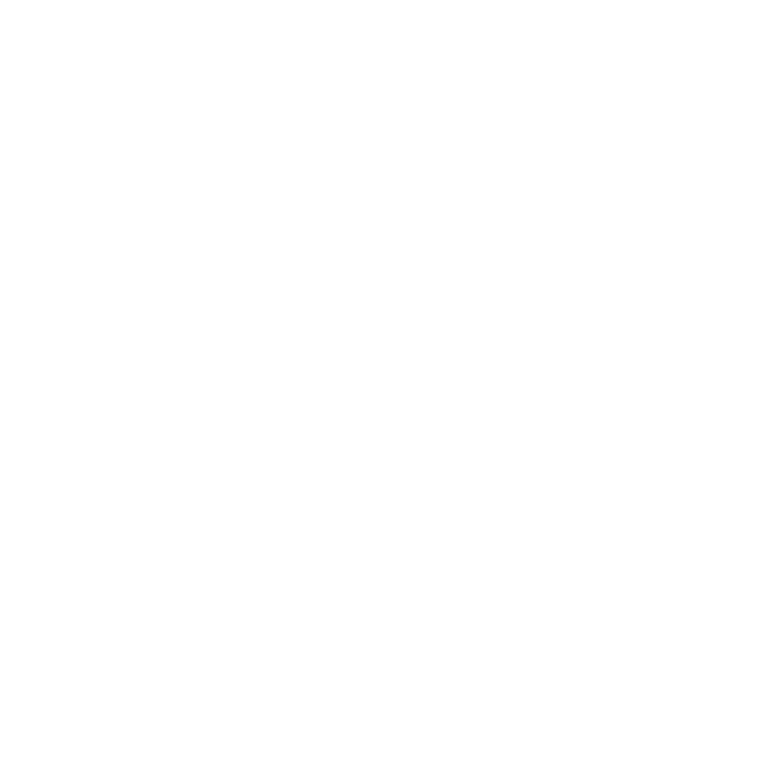
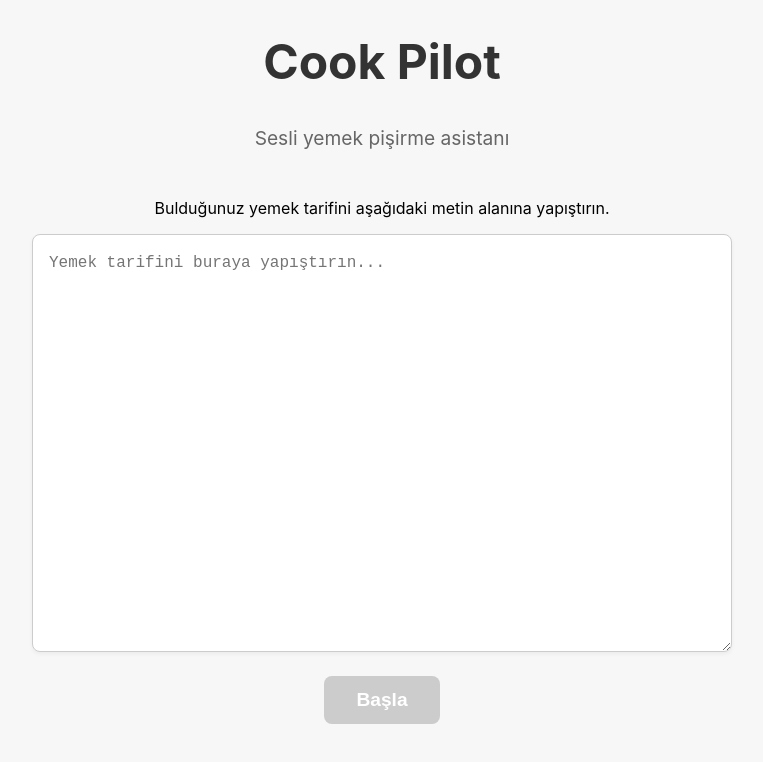
Before and after one commit to gayret/cook-pilot, a Next.js app: page / in a window 1280 px wide. Shown: the top 762 px of the page, without its empty margins (258-1021 px from the left). Built offline with nearby package versions, Linux system fonts and the light colour scheme.

Commit message:
Refactor styles and implement voice command functionality for recipe steps

```diff
--- a/app/globals.css
+++ b/app/globals.css
@@ -1,42 +1,11 @@
-:root {
-  --background: #ffffff;
-  --foreground: #171717;
-}
-
-@media (prefers-color-scheme: dark) {
-  :root {
-    --background: #0a0a0a;
-    --foreground: #ededed;
-  }
-}
-
-html,
 body {
-  max-width: 100vw;
-  overflow-x: hidden;
-}
-
-body {
-  color: var(--foreground);
-  background: var(--background);
-  font-family: Arial, Helvetica, sans-serif;
+  margin: 0;
+  font-family: -apple-system, BlinkMacSystemFont, "Segoe UI", Roboto, "Helvetica Neue", Arial, sans-serif;
   -webkit-font-smoothing: antialiased;
   -moz-osx-font-smoothing: grayscale;
+  background-color: #f7f7f7;
 }
 
 * {
   box-sizing: border-box;
-  padding: 0;
-  margin: 0;
 }
-
-a {
-  color: inherit;
-  text-decoration: none;
-}
-
-@media (prefers-color-scheme: dark) {
-  html {
-    color-scheme: dark;
-  }
-}
--- a/app/page.js
+++ b/app/page.js
@@ -1,13 +1,240 @@
+'use client'
+
+import { useState, useEffect, useRef, useCallback } from 'react'
+import styles from './page.module.css'
+
+const commands = {
+  next: 'sonraki adım',
+  previous: 'önceki adım',
+  repeat: 'tekrar et',
+  readAll: 'tarifi baştan oku',
+}
+
 export default function Home() {
+  const [recipe, setRecipe] = useState('')
+  const [steps, setSteps] = useState([])
+  const [currentStep, setCurrentStep] = useState(0)
+  const [isListening, setIsListening] = useState(false)
+  const [isRecipeActive, setIsRecipeActive] = useState(false)
+  const [selectedLang, setSelectedLang] = useState('tr-TR')
 
+  const recognitionRef = useRef(null)
+  const stateRef = useRef()
+  stateRef.current = { steps, currentStep, selectedLang, isListening, isRecipeActive }
+
+  const startListening = useCallback(() => {
+    const { isListening, selectedLang, isRecipeActive } = stateRef.current
+    if (
+      !isRecipeActive ||
+      isListening ||
+      typeof window === 'undefined' ||
+      !('webkitSpeechRecognition' in window) ||
+      window.speechSynthesis.speaking
+    ) {
+      return
+    }
+    if (recognitionRef.current) {
+      recognitionRef.current.lang = selectedLang
+      try {
+        recognitionRef.current.start()
+      } catch (error) {
+        console.error('Recognition start error:', error)
+      }
+    }
+  }, [])
+
+  const speakText = useCallback(
+    (text) => {
+      if (typeof window === 'undefined' || !window.speechSynthesis) return
+
+      if (recognitionRef.current) {
+        recognitionRef.current.stop()
+      }
+      window.speechSynthesis.cancel()
+
+      const utterance = new SpeechSynthesisUtterance(text)
+      utterance.lang = stateRef.current.selectedLang
+      utterance.onend = () => {
+        if (stateRef.current.isRecipeActive) {
+          startListening()
+        }
+      }
+      window.speechSynthesis.speak(utterance)
+    },
+    [startListening]
+  )
+
+  const handleVoiceCommand = useCallback(
+    (command) => {
+      const { steps, currentStep } = stateRef.current
+
+      if (!commands) return
+
+      const processedCommand = command.toLowerCase().trim()
+      let commandFound = false
+
+      if (processedCommand === commands.next) {
+        const nextStep = currentStep + 1
+        if (nextStep < steps.length) {
+          setCurrentStep(nextStep)
+          speakText(steps[nextStep])
+        } else {
+          speakText('Tarifin sonuna geldiniz.')
+        }
+        commandFound = true
+      } else if (processedCommand === commands.previous) {
+        const prevStep = currentStep - 1
+        if (prevStep >= 0) {
+          setCurrentStep(prevStep)
+          speakText(steps[prevStep])
+        } else {
+          speakText('Şu an ilk adımdasınız.')
+        }
+        commandFound = true
+      } else if (processedCommand === commands.repeat) {
+        if (steps.length > 0) {
+          speakText(steps[currentStep])
+        }
+        commandFound = true
+      } else if (processedCommand === commands.readAll) {
+        if (steps.length > 0) {
+          const fullRecipe = steps.join(' ')
+          speakText(fullRecipe)
+        }
+        commandFound = true
+      }
+
+      // If a valid command was spoken, the listener will be restarted by speakText's onend.
+      // If not, the main onend handler will restart it.
+    },
+    [speakText]
+  )
+
+  useEffect(() => {
+    if (typeof window === 'undefined' || !('webkitSpeechRecognition' in window)) {
+      console.log('Speech recognition not supported.')
+      return
+    }
+
+    if (!recognitionRef.current) {
+      recognitionRef.current = new window.webkitSpeechRecognition()
+      recognitionRef.current.continuous = false
+      recognitionRef.current.interimResults = false
+    }
+    const recognition = recognitionRef.current
+
+    const onResult = (event) => handleVoiceCommand(event.results[0][0].transcript)
+    const onEnd = () => {
+      setIsListening(false)
+      if (stateRef.current.isRecipeActive && !window.speechSynthesis.speaking) {
+        setTimeout(() => startListening(), 50) // Use a small delay to prevent rapid-fire restarts
+      }
+    }
+    const onError = (event) => {
+      console.error('Speech recognition error:', event.error)
+      setIsListening(false)
+    }
+
+    recognition.onstart = () => setIsListening(true)
+    recognition.addEventListener('result', onResult)
+    recognition.addEventListener('end', onEnd)
+    recognition.addEventListener('error', onError)
+
+    return () => {
+      recognition.removeEventListener('result', onResult)
+      recognition.removeEventListener('end', onEnd)
+      recognition.removeEventListener('error', onError)
+      if (recognitionRef.current) {
+        recognitionRef.current.stop()
+      }
+      window.speechSynthesis.cancel()
+    }
+  }, [handleVoiceCommand, startListening])
+
+  const processRecipe = () => {
+    if (recipe.trim() === '') return
+    const recipeSteps = recipe.split('\n').filter((line) => line.trim() !== '')
+    setSteps(recipeSteps)
+    setCurrentStep(0)
+    setIsRecipeActive(true)
+    if (recipeSteps.length > 0) {
+      speakText(recipeSteps[0])
+    }
+  }
+
+  const stopRecipe = () => {
+    setIsRecipeActive(false)
+    setSteps([])
+    setCurrentStep(0)
+    window.speechSynthesis.cancel()
+    if (recognitionRef.current) {
+      recognitionRef.current.stop()
+    }
+  }
 
   return (
-   <div id="app-wrapper">
-      <section id="foods">
-        <ul>
-          <li></li>
-        </ul>
-      </section>
-   </div>
-  );
+    <main className={styles.main}>
+      <h1 className={styles.title}>Cook Pilot</h1>
+      <p className={styles.description}>Sesli yemek pişirme asistanı</p>
+
+      {steps.length === 0 && (
+        <>
+          <p>Bulduğunuz yemek tarifini aşağıdaki metin alanına yapıştırın.</p>
+
+          <textarea
+            className={styles.textarea}
+            value={recipe}
+            onChange={(e) => setRecipe(e.target.value)}
+            placeholder='Yemek tarifini buraya yapıştırın...'
+            rows='15'
+            disabled={isRecipeActive}
+          />
+        </>
+      )}
+
+      <div className={styles.buttonContainer}>
+        {!isRecipeActive ? (
+          <button onClick={processRecipe} className={styles.button} disabled={!recipe.trim()}>
+            Başla
+          </button>
+        ) : (
+          <button onClick={stopRecipe} className={`${styles.button} ${styles.stopButton}`}>
+            Durdur
+          </button>
+        )}
+      </div>
+
+      {isListening && (
+        <div className={styles.commandsContainer}>
+          <p className={styles.commandsTitle}>Kullanılabilir sesli komutlar</p>
+          <ul className={styles.commandsList}>
+            {Object.values(commands).map((command, index) => (
+              <li key={index} className={styles.commandItem}>
+                {command}
+              </li>
+            ))}
+          </ul>
+        </div>
+      )}
+
+      {isRecipeActive && steps.length > 0 && (
+        <>
+          <div className={styles.stepsContainer}>
+            <h2>Tarif Adımları</h2>
+            <ul className={styles.stepsList}>
+              {steps.map((step, index) => (
+                <li
+                  key={index}
+                  className={index === currentStep ? styles.activeStep : ''}
+                  onClick={() => setCurrentStep(index)}
+                >
+                  {step}
+                </li>
+              ))}
+            </ul>
+          </div>
+        </>
+      )}
+    </main>
+  )
 }
--- a/app/page.module.css
+++ b/app/page.module.css
@@ -1,165 +1,173 @@
-.page {
-  --gray-rgb: 0, 0, 0;
-  --gray-alpha-200: rgba(var(--gray-rgb), 0.08);
-  --gray-alpha-100: rgba(var(--gray-rgb), 0.05);
-
-  --button-primary-hover: #383838;
-  --button-secondary-hover: #f2f2f2;
-
-  display: grid;
-  grid-template-rows: 20px 1fr 20px;
-  align-items: center;
-  justify-items: center;
-  min-height: 100svh;
-  padding: 80px;
-  gap: 64px;
-  font-family: var(--font-geist-sans);
-}
-
-@media (prefers-color-scheme: dark) {
-  .page {
-    --gray-rgb: 255, 255, 255;
-    --gray-alpha-200: rgba(var(--gray-rgb), 0.145);
-    --gray-alpha-100: rgba(var(--gray-rgb), 0.06);
-
-    --button-primary-hover: #ccc;
-    --button-secondary-hover: #1a1a1a;
-  }
-}
-
 .main {
   display: flex;
   flex-direction: column;
-  gap: 32px;
-  grid-row-start: 2;
+  align-items: center;
+  min-height: 100vh;
+  background-color: #f7f7f7;
 }
 
-.main ol {
-  font-family: var(--font-geist-mono);
-  padding-left: 0;
-  margin: 0;
-  font-size: 14px;
-  line-height: 24px;
-  letter-spacing: -0.01em;
-  list-style-position: inside;
+.title {
+  font-size: 3rem;
+  font-weight: 700;
+  color: #333;
+  margin-bottom: 1rem;
+  text-align: center;
 }
 
-.main li:not(:last-of-type) {
-  margin-bottom: 8px;
+.description {
+  font-size: 1.2rem;
+  color: #666;
+  margin-bottom: 2rem;
+  text-align: center;
+  max-width: 600px;
 }
 
-.main code {
-  font-family: inherit;
-  background: var(--gray-alpha-100);
-  padding: 2px 4px;
-  border-radius: 4px;
-  font-weight: 600;
+.controls {
+  display: flex;
+  align-items: center;
+  gap: 1rem;
+  margin-bottom: 1.5rem;
 }
 
-.ctas {
-  display: flex;
-  gap: 16px;
+.select {
+  padding: 0.5rem 1rem;
+  font-size: 1rem;
+  border-radius: 8px;
+  border: 1px solid #ccc;
+  background-color: #fff;
+  cursor: pointer;
 }
 
-.ctas a {
-  appearance: none;
-  border-radius: 128px;
-  height: 48px;
-  padding: 0 20px;
-  border: none;
-  border: 1px solid transparent;
-  transition: background 0.2s, color 0.2s, border-color 0.2s;
-  cursor: pointer;
-  display: flex;
-  align-items: center;
-  justify-content: center;
-  font-size: 16px;
-  line-height: 20px;
-  font-weight: 500;
+.textarea {
+  width: 100%;
+  max-width: 700px;
+  padding: 1rem;
+  font-size: 1rem;
+  line-height: 1.6;
+  border-radius: 8px;
+  border: 1px solid #ccc;
+  box-shadow: 0 2px 4px rgba(0, 0, 0, 0.05);
+  margin-bottom: 1.5rem;
 }
 
-a.primary {
-  background: var(--foreground);
-  color: var(--background);
-  gap: 8px;
+.button {
+  padding: 0.8rem 2rem;
+  font-size: 1.2rem;
+  font-weight: 600;
+  color: #fff;
+  background-color: #0070f3;
+  border: none;
+  border-radius: 8px;
+  cursor: pointer;
+  transition: background-color 0.2s ease;
 }
 
-a.secondary {
-  border-color: var(--gray-alpha-200);
-  min-width: 180px;
+.button:hover {
+  background-color: #005bb5;
 }
 
-.footer {
-  grid-row-start: 3;
-  display: flex;
-  gap: 24px;
+.button:disabled {
+  background-color: #ccc;
+  cursor: not-allowed;
 }
 
-.footer a {
-  display: flex;
-  align-items: center;
-  gap: 8px;
+.buttonContainer {
+  margin-bottom: 1rem;
 }
 
-.footer img {
-  flex-shrink: 0;
+.stopButton {
+  background-color: #e53e3e; /* Red color for stop */
 }
 
-/* Enable hover only on non-touch devices */
-@media (hover: hover) and (pointer: fine) {
-  a.primary:hover {
-    background: var(--button-primary-hover);
-    border-color: transparent;
+.stopButton:hover {
+  background-color: #c53030;
+}
+
+.listeningIndicator {
+  margin-top: 1rem;
+  font-size: 1rem;
+  color: #333;
+  font-style: italic;
+}
+
+.stepsContainer {
+  width: 100%;
+  max-width: 700px;
+  background-color: #fff;
+  border-radius: 8px;
+  padding: 1.5rem;
+  box-shadow: 0 2px 4px rgba(0, 0, 0, 0.05);
+}
+
+.stepsContainer h2 {
+  font-size: 1.5rem;
+  margin-bottom: 1rem;
+  color: #333;
+}
+
+.stepsList {
+  list-style: none;
+  padding: 0;
+  margin: 0;
+}
+
+.stepsList li {
+  padding-block: 1rem;
+  border-bottom: 1px solid #eee;
+  transition: background-color 0.3s ease;
+}
+
+.stepsList li:last-child {
+  border-bottom: none;
+}
+
+.activeStep {
+  background-color: #e6f2ff;
+  font-weight: 600;
+  color: #005bb5;
+  border-left: 4px solid #0070f3;
+  padding-left: 1rem;
+  font-size: 2rem;
+}
+
+.commandsContainer {
+  width: 100%;
+  max-width: 700px;
+  background-color: #fff;
+  border-radius: 8px;
+  padding: 1.5rem;
+  animation: expand 0.3s ease-in-out;
+}
+
+.commandsTitle {
+  color: #333;
+  font-size: 0.7rem;
+}
+
+.commandsList {
+  list-style: none;
+  padding: 0;
+  margin: 0;
+  display: flex;
+  flex-wrap: wrap;
+  gap: 0.8rem;
+}
+
+.commandsList li {
+  background-color: #f0f0f0;
+  padding: 0.5rem 1rem;
+  border-radius: 15px;
+  font-size: 0.9rem;
+  color: #555;
+}
+
+@keyframes expand {
+  from {
+    transform: scale(0.8);
+    opacity: 0;
   }
-
-  a.secondary:hover {
-    background: var(--button-secondary-hover);
-    border-color: transparent;
-  }
-
-  .footer a:hover {
-    text-decoration: underline;
-    text-underline-offset: 4px;
+  to {
+    transform: scale(1);
+    opacity: 1;
   }
 }
-
-@media (max-width: 600px) {
-  .page {
-    padding: 32px;
-    padding-bottom: 80px;
-  }
-
-  .main {
-    align-items: center;
-  }
-
-  .main ol {
-    text-align: center;
-  }
-
-  .ctas {
-    flex-direction: column;
-  }
-
-  .ctas a {
-    font-size: 14px;
-    height: 40px;
-    padding: 0 16px;
-  }
-
-  a.secondary {
-    min-width: auto;
-  }
-
-  .footer {
-    flex-wrap: wrap;
-    align-items: center;
-    justify-content: center;
-  }
-}
-
-@media (prefers-color-scheme: dark) {
-  .logo {
-    filter: invert();
-  }
-}
--- a/package.json
+++ b/package.json
@@ -9,9 +9,9 @@
     "lint": "next lint"
   },
   "dependencies": {
+    "next": "^14.2.30",
     "react": "^18",
-    "react-dom": "^18",
-    "next": "14.2.8"
+    "react-dom": "^18"
   },
   "devDependencies": {
     "eslint": "^8",
```
Also changed, not shown: 1 other file (tests, documents, lock files or other folders).
